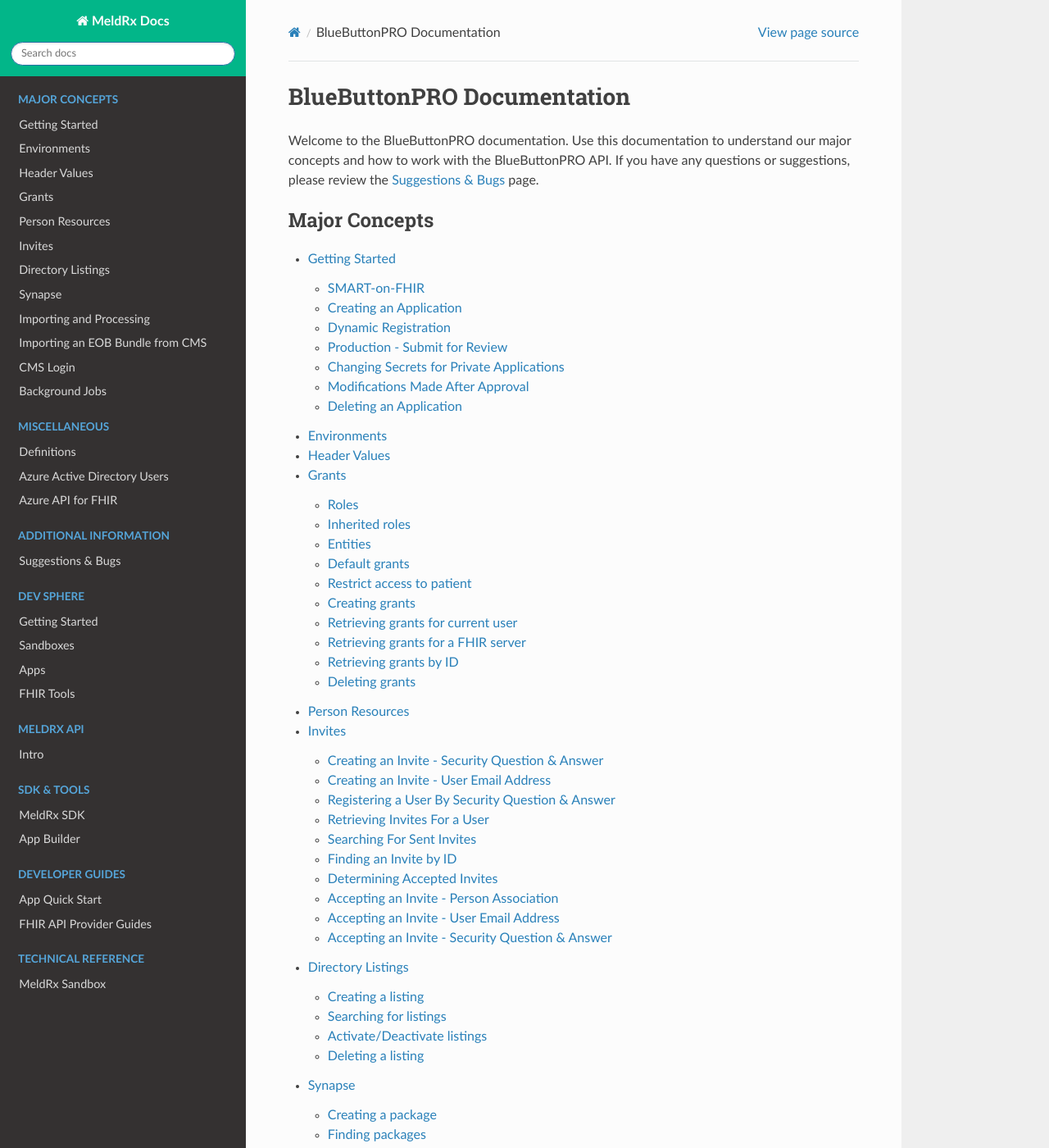
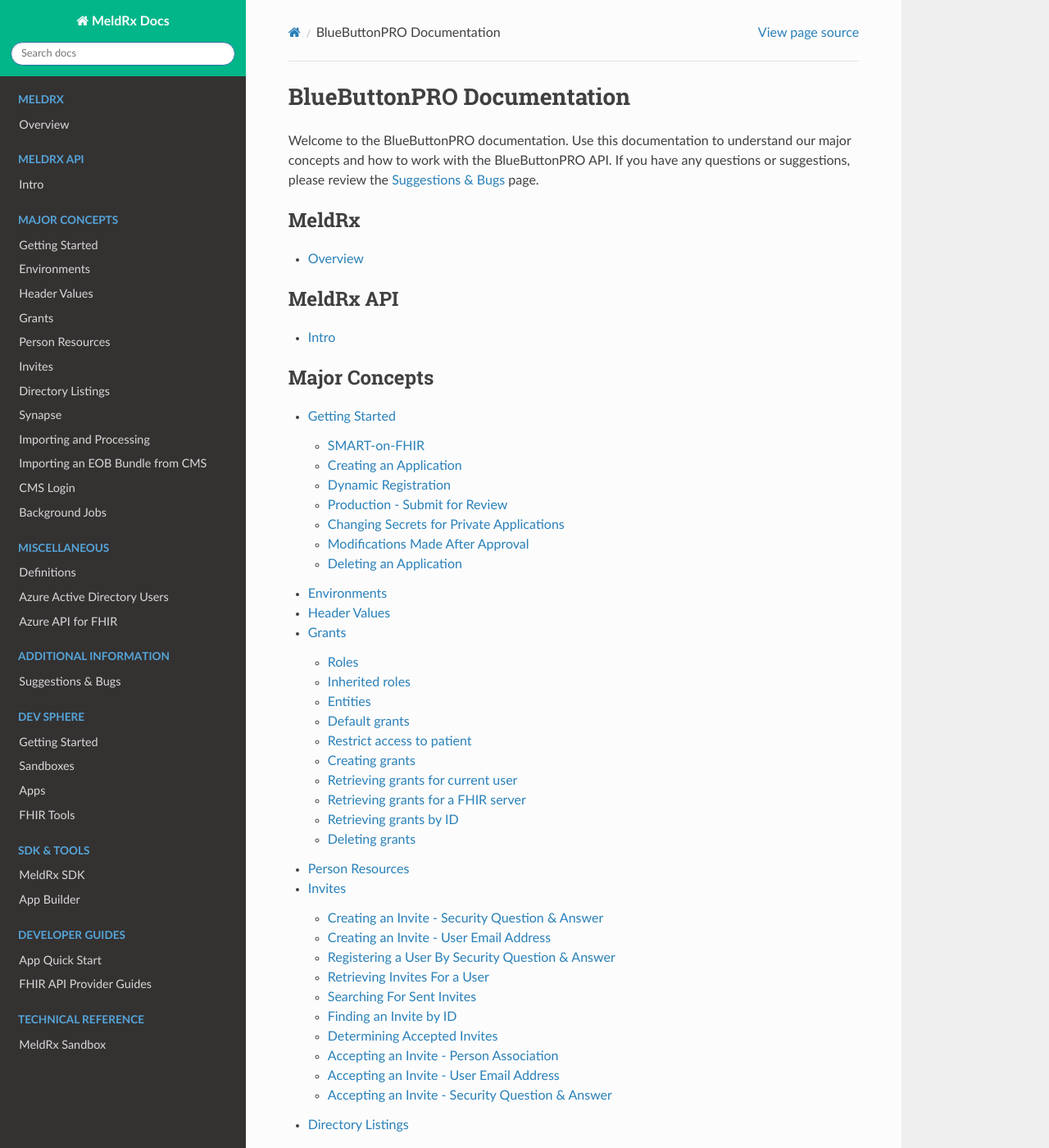
Before and after one commit to darena-solutions/bluebuttonpro-public, a Sphinx documentation site: the page built from docs/source/index.rst, in a window 1280 px wide and 1400 px high. Shown: the whole window at 82% size. Built offline with Sphinx 7.4.7 and the Read the Docs theme 2.0.0, drawn with Linux system fonts in a browser that asks for light colours.

Commit message:
Overview / color update

```diff
--- a/docs/source/_static/custom.css
+++ b/docs/source/_static/custom.css
@@ -6,4 +6,4 @@
     border-color: #02B689;
 }
 
-/*.caption-text { color: #004266; }*/
+.wy-menu wy-menu-vertical .caption-text { color: #02B689; }
--- a/docs/source/index.rst
+++ b/docs/source/index.rst
@@ -12,6 +12,18 @@
 .. toctree::
    :maxdepth: 2
    :caption: Introduction
+
+.. toctree::
+   :maxdepth: 4
+   :caption: MeldRx
+
+   meldrx/overview
+
+.. toctree::
+   :maxdepth: 4
+   :caption: MeldRx API
+
+   meldrx-api/intro
 
 .. toctree::
    :maxdepth: 2
--- /dev/null
+++ b/docs/source/meldrx/overview.md
@@ -0,0 +1 @@
+# Overview
```
Also changed, not shown: other parts of docs/source/index.rst (+0 -6 lines).
